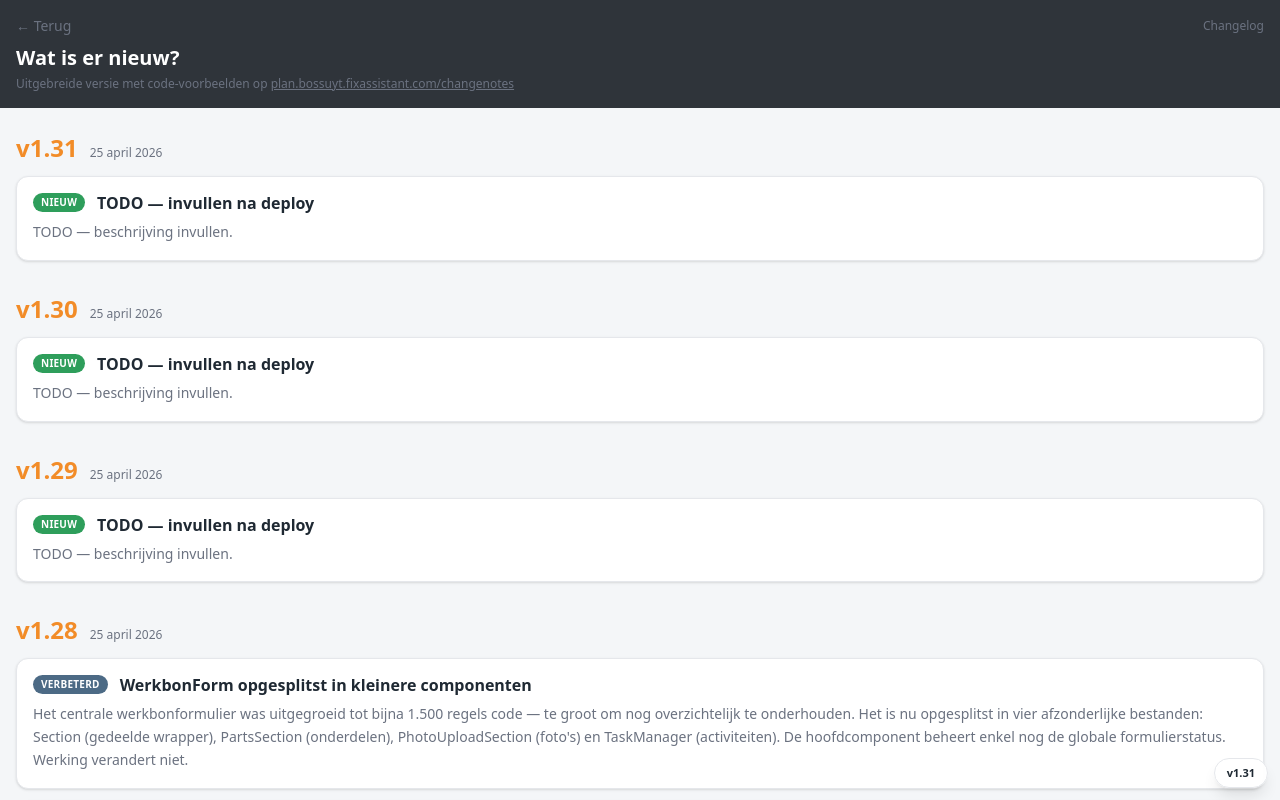
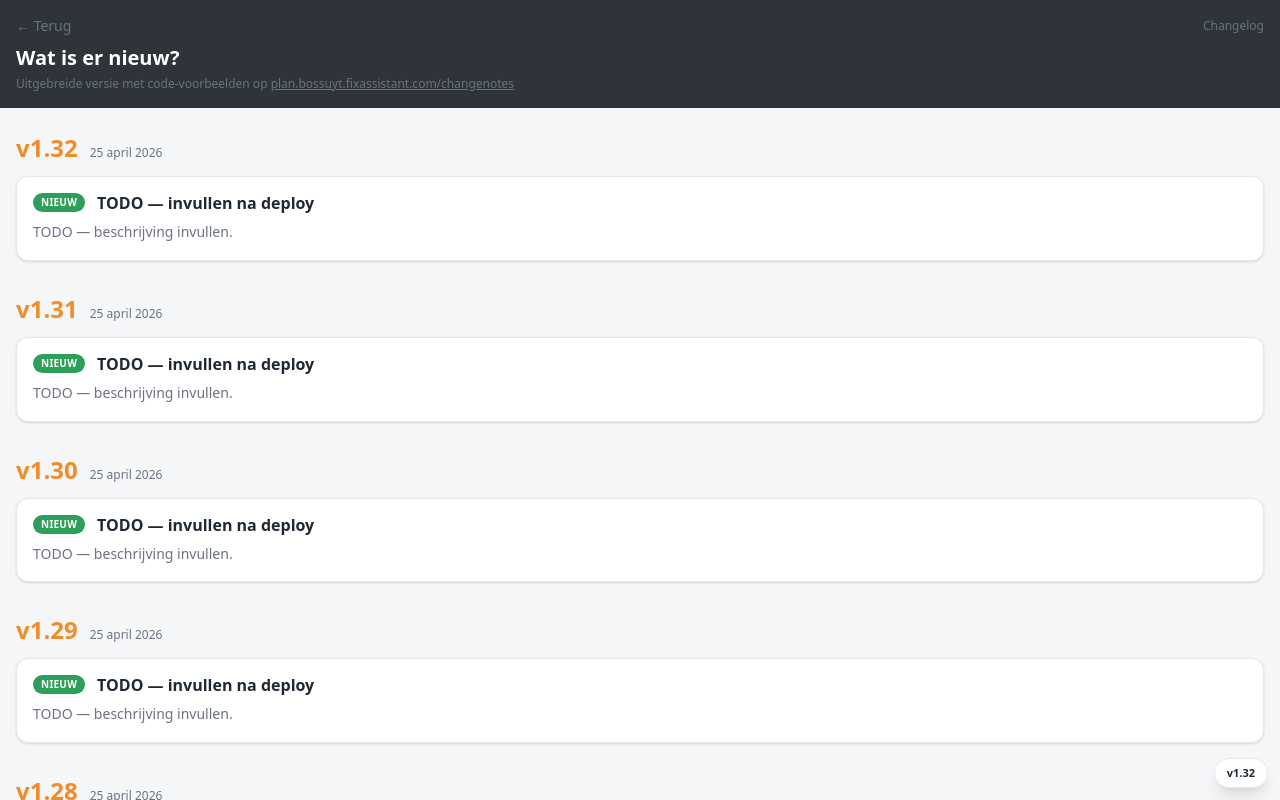
Before and after one commit to mrO87/bossuyt-service-staging, a Next.js app: page /changenotes in a window 1280 px wide. Shown: the top 800 px of the page. Built offline with nearby package versions, Linux system fonts and the light colour scheme.

Commit message:
staging v1.32: auto-commit voor deploy (2026-04-25 05:26)

```diff
--- a/app/api/sync/today/route.ts
+++ b/app/api/sync/today/route.ts
@@ -35,7 +35,7 @@ export async function GET(req: NextRequest) {
           return ao - bo
         })
 
-      return NextResponse.json({ planned, open: [] })
+      return NextResponse.json({ planned, open: data.open })
     }
 
     return NextResponse.json(data)
--- a/components/DayView/DayView.tsx
+++ b/components/DayView/DayView.tsx
@@ -116,6 +116,7 @@ export default function DayView() {
   const [selectedDate, setSelectedDate] = useState(today)
   const [calendarOpen, setCalendarOpen] = useState(false)
   const [settingsOpen, setSettingsOpen] = useState(false)
+  const [showOpenPool, setShowOpenPool] = useState(true)
 
   function navigate(delta: number) {
     setSelectedDate(d => {
@@ -263,13 +264,38 @@ export default function DayView() {
           <h2 className="text-sm font-bold tracking-wide text-ink uppercase">
             Open pool
           </h2>
-          <span className="text-[11px] text-ink-soft">{openPool.length} extra beschikbaar</span>
+          <button
+            onClick={() => setShowOpenPool(v => !v)}
+            className="flex items-center gap-1.5 px-2.5 py-1 rounded-lg bg-stroke text-ink-soft text-[11px] font-semibold active:opacity-70 transition-opacity"
+          >
+            {showOpenPool ? (
+              <>
+                <svg width="13" height="13" viewBox="0 0 24 24" fill="none" stroke="currentColor" strokeWidth={2.5} strokeLinecap="round" strokeLinejoin="round">
+                  <path d="M17.94 17.94A10.07 10.07 0 0 1 12 20c-7 0-11-8-11-8a18.45 18.45 0 0 1 5.06-5.94M9.9 4.24A9.12 9.12 0 0 1 12 4c7 0 11 8 11 8a18.5 18.5 0 0 1-2.16 3.19m-6.72-1.07a3 3 0 1 1-4.24-4.24" />
+                  <line x1="1" y1="1" x2="23" y2="23" />
+                </svg>
+                Verbergen
+              </>
+            ) : (
+              <>
+                <svg width="13" height="13" viewBox="0 0 24 24" fill="none" stroke="currentColor" strokeWidth={2.5} strokeLinecap="round" strokeLinejoin="round">
+                  <path d="M1 12s4-8 11-8 11 8 11 8-4 8-11 8-11-8-11-8z" />
+                  <circle cx="12" cy="12" r="3" />
+                </svg>
+                {openPool.length} tonen
+              </>
+            )}
+          </button>
         </div>
+
+        {showOpenPool && (
         <p className="text-xs text-ink-soft mb-3">
           Flexibele jobs — pak er eentje op als je tijd over hebt. Ze
           worden niet in de route meegerekend tot je ze toewijst.
         </p>
+        )}
 
+        {showOpenPool && (
         <div className="flex flex-col gap-3">
           {openPool.map(intervention => (
             <div
@@ -305,8 +331,9 @@ export default function DayView() {
             </div>
           ))}
         </div>
+        )}
 
-        {openPool.length === 0 && (
+        {showOpenPool && openPool.length === 0 && (
           <p className="text-center mt-6 text-ink-soft text-sm">
             Geen jobs in de pool
           </p>
--- a/lib/releases.ts
+++ b/lib/releases.ts
@@ -14,6 +14,18 @@ export type ReleaseEntry = {
 
 // Maintainers: every visible staging release must update this file; the badge and /changenotes are expected to stay aligned with it.
 export const RELEASES: ReleaseEntry[] = [
+  {
+    version: 'v1.32',
+    date: '25 april 2026',
+    changes: [
+      {
+        label: 'Nieuw',
+        title: 'TODO — invullen na deploy',
+        body: 'TODO — beschrijving invullen.',
+      },
+    ],
+  },
+
   {
     version: 'v1.31',
     date: '25 april 2026',
@@ -699,7 +711,7 @@ export const RELEASES: ReleaseEntry[] = [
   },
 ]
 
-const CURRENT_RELEASE_VERSION = 'v1.31'
+const CURRENT_RELEASE_VERSION = 'v1.32'
 
 const currentRelease = RELEASES.find(release => release.version === CURRENT_RELEASE_VERSION)
 
```
Also changed, not shown: 1 other file (tests, documents, lock files or other folders).
